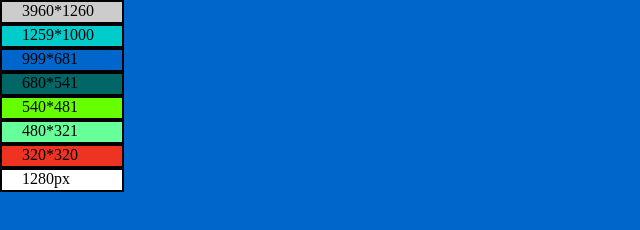
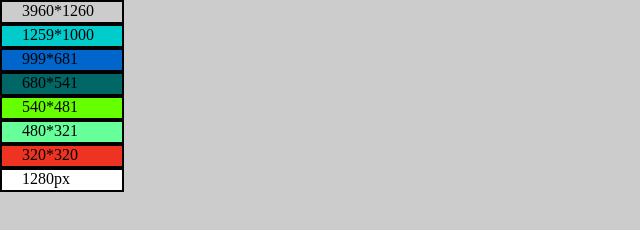
Before and after one commit to yanazov/testscr, a plain HTML site: page index.html in a window 1280 px wide. Shown: the whole page, without its empty margins (0-640 px from the left). Drawn offline with Linux system fonts and the light colour scheme.

Commit message:
no message

```diff
--- a/css/styles.css
+++ b/css/styles.css
@@ -85,32 +85,32 @@ body{
 	border: 2px solid #000;
 	background-color: #fff;
 }
-@media only screen and (min-width: 1260px) and (max-width: 3960px),
-only screen  and (min-device-width: 1260px) and (max-device-width: 3960px){
+@media only screen and (min-width: 1260px) and (max-width: 3960px)
+{
 	body{
 		background-color: #ccc;
 	}
 }
-@media only screen and (min-width: 1000px) and (max-width: 1259px),
-only screen  and (min-device-width: 1000px) and (max-device-width: 1259px){
+@media only screen and (min-width: 1000px) and (max-width: 1259px)
+{
 	body{
 		background-color: #0cc;
 	}
 }
-@media only screen and (min-width: 681px) and (max-width: 999px),
-only screen  and (min-device-width: 681px) and (max-device-width: 999px){
+@media only screen and (min-width: 681px) and (max-width: 999px)
+{
 	body{
 		background-color: #06c;
 	}
 }
-@media only screen and (min-width: 541px) and (max-width: 680px),
-only screen  and (min-device-width: 541px) and (max-device-width: 680px){
+@media only screen and (min-width: 541px) and (max-width: 680px)
+{
 	body{
 		background-color: #066;
 	}
 }
-@media only screen and (min-width: 481px) and (max-width: 540px),
-only screen  and (min-device-width: 481px) and (max-device-width: 540px){
+@media only screen and (min-width: 481px) and (max-width: 540px)
+{
 	body{
 		background-color: #6f0;
 	}
```
Also changed, not shown: index.html (+10 -0 lines).
